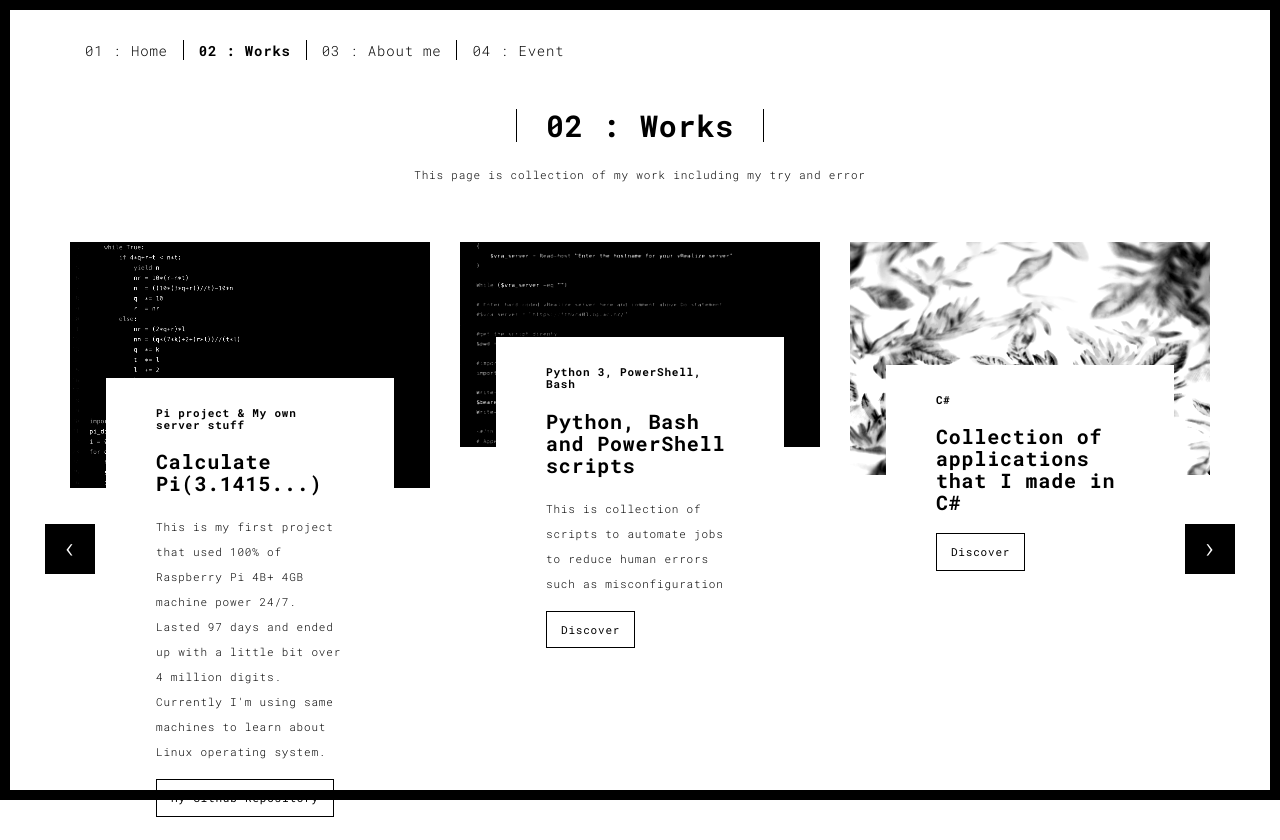
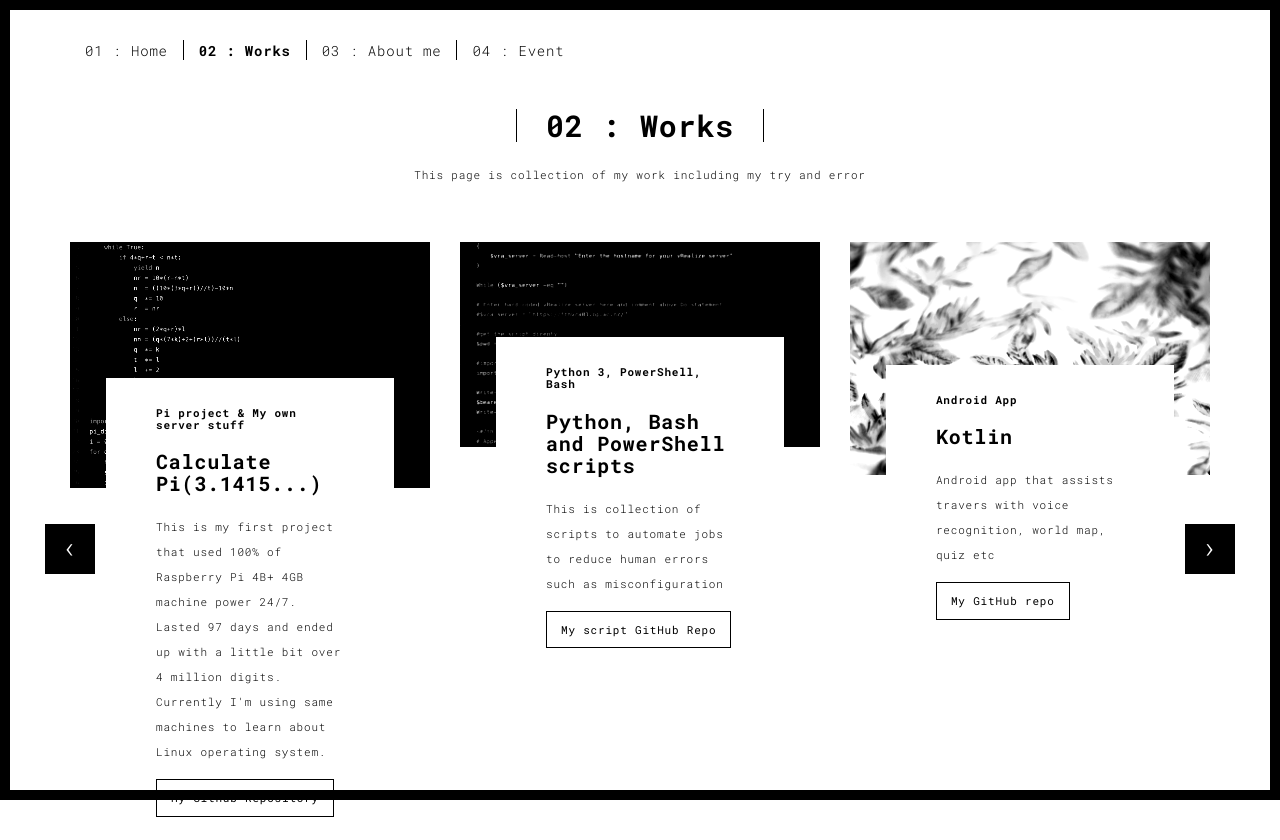
Before and after one commit to Mizuki14/Mizuki14.github.io, a plain HTML site: page works.html in a window 1280 px wide. Shown: the top 840 px of the page. Drawn offline with Linux system fonts and the light colour scheme.

Commit message:
update works

```diff
--- a/works.html
+++ b/works.html
@@ -89,7 +89,7 @@
                         <h4>Python 3, PowerShell, Bash</h4>
                         <h3>Python, Bash and PowerShell scripts</h3>
                         <p>This is collection of scripts to automate jobs to reduce human errors such as misconfiguration</p>
-                        <a href="./work.html" title="" class="btn btn-default">Discover</a>
+                        <a href="https://github.com/Mizuki14/scripts" title="" class="btn btn-default">My script GitHub Repo</a>
                       </div>
                     </div>
                     <div class="col-sm-4">
@@ -97,10 +97,10 @@
                         <img src="./assets/images/work03-hover.jpg" alt="" class="img-responsive">
                       </a>
                       <div class="card-container card-container-lg">
-                        <h4>C#</h4>
-                        <h3>Collection of applications that I made in C#</h3>
-                        <p></p>
-                        <a href="./work.html" title="" class="btn btn-default">Discover</a>
+                        <h4>Android App</h4>
+                        <h3>Kotlin</h3>
+                        <p>Android app that assists travers with voice recognition, world map, quiz etc</p>
+                        <a href="https://github.com/Mizuki14/travel_app_kotlin" title="" class="btn btn-default">My GitHub repo</a>
                       </div>
                     </div>
 
```
